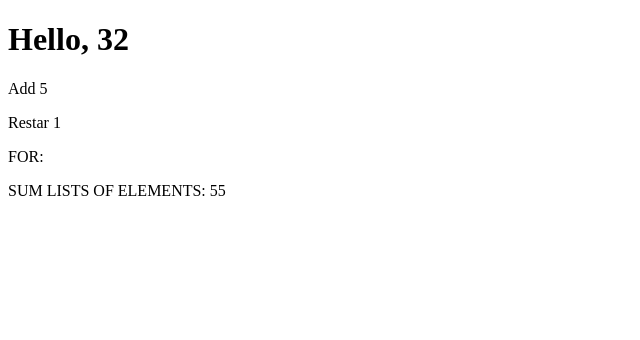
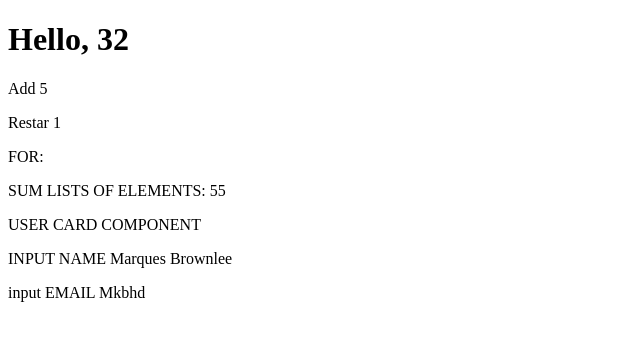
Before and after one commit to dylanjitt/AngularProject, an Angular app: page / in a window 1280 px wide. Shown: the top 340 px of the page, without its empty margins (0-640 px from the left). Built offline with nearby package versions, Linux system fonts and the light colour scheme.

Commit message:
add component

```diff
--- a/src/app/app.component.html
+++ b/src/app/app.component.html
@@ -3,3 +3,4 @@
 <p>Restar {{subtract(3,2)}}</p>
 <p>FOR: {{getArray()}}</p>
 <p>SUM LISTS OF ELEMENTS: {{sum2(32,23)}}</p>
+<app-user-card name="Marques Brownlee"  [email]="'Mkbhd'"></app-user-card>
--- a/src/app/app.component.ts
+++ b/src/app/app.component.ts
@@ -1,5 +1,6 @@
 import { Component } from '@angular/core';
 import { RouterOutlet } from '@angular/router';
+import { UserCardComponent } from "./user-card/user-card.component";
 //interfaces
 interface IPerson{
   name:string
@@ -10,7 +11,7 @@ interface IPerson{
 @Component({
   selector: 'app-root',
   standalone: true,
-  imports: [RouterOutlet],
+  imports: [RouterOutlet, UserCardComponent],
   templateUrl: './app.component.html',
   styleUrl: './app.component.scss'
 })
--- /dev/null
+++ b/src/app/user-card/user-card.component.html
@@ -0,0 +1,3 @@
+<p>USER CARD COMPONENT</p>
+<p>INPUT NAME {{name}}</p>
+<p>input EMAIL {{email}}</p>
```
Also changed, not shown: src/app/user-card/user-card.component.ts (added, +16 -0 lines), src/app/user-card/user-card.component.scss (added), 1 other file (tests, documents, lock files or other folders).
